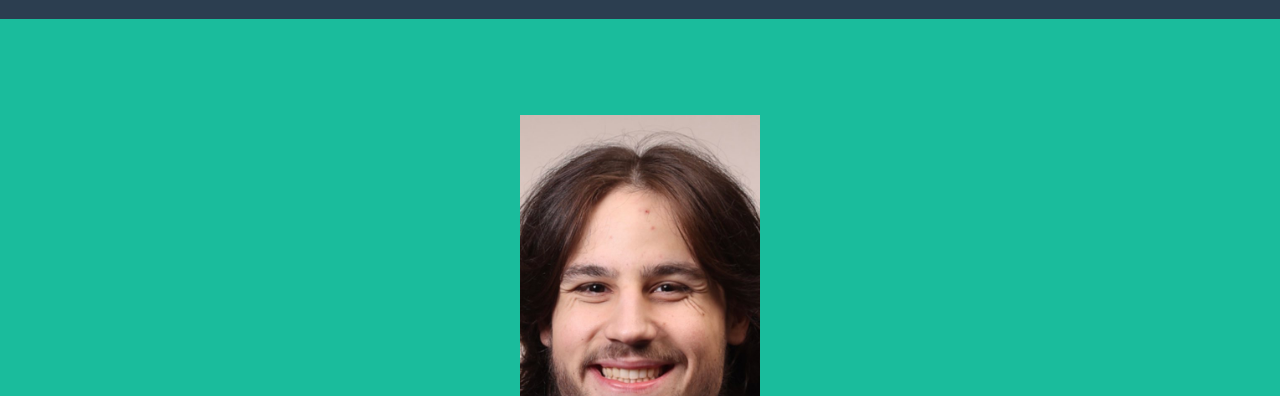
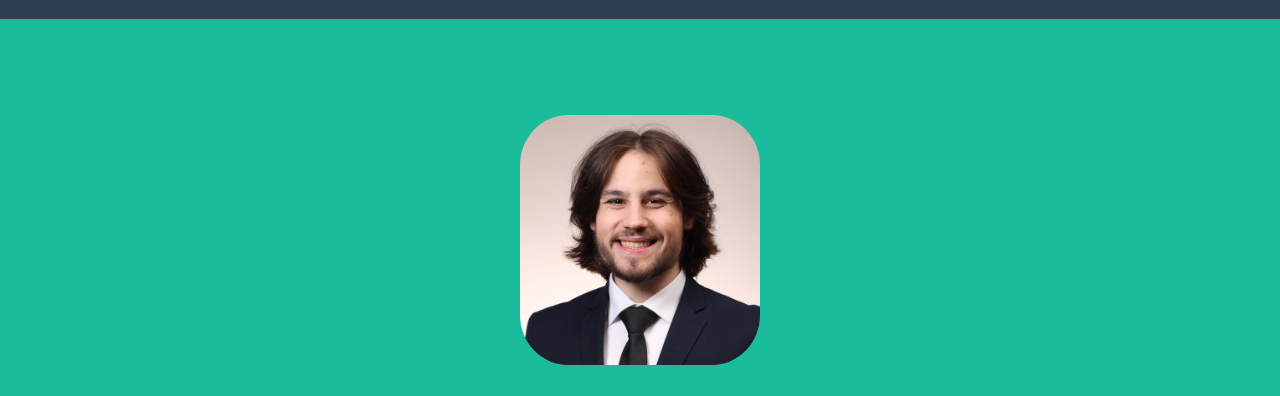
Before and after one commit to kevenhypn/kevenhypn.github.io, a plain HTML site: page index.html in a window 1280 px wide. Shown: the part 85-481 px from the top of the page. Drawn offline with nearby package versions, Linux system fonts and the light colour scheme.

Commit message:
Resize and round masthead avatar image

```diff
--- a/index.html
+++ b/index.html
@@ -12,7 +12,7 @@
         <link href="https://fonts.googleapis.com/css?family=Lato:400,700,400italic,700italic" rel="stylesheet" type="text/css" />
         <link href="css/styles.css" rel="stylesheet" />
         <style>
-            .masthead-avatar { width: 500px; height: 500px; object-fit: cover; border-radius: 0%; }
+            .masthead-avatar { width: 250px; height: 250px; object-fit: cover; border-radius: 20%; }
         </style>
     </head>
     <body id="page-top">
```
